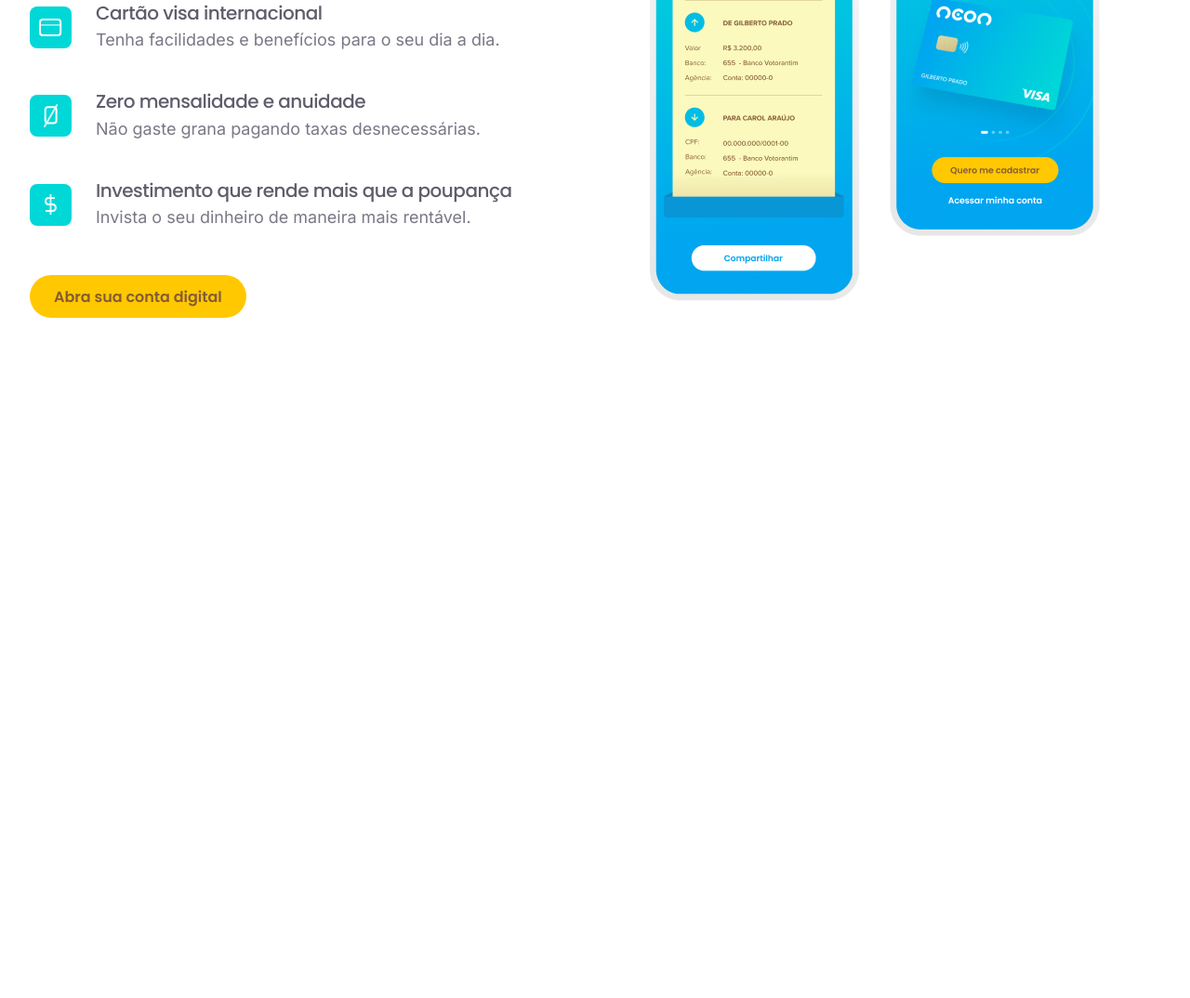
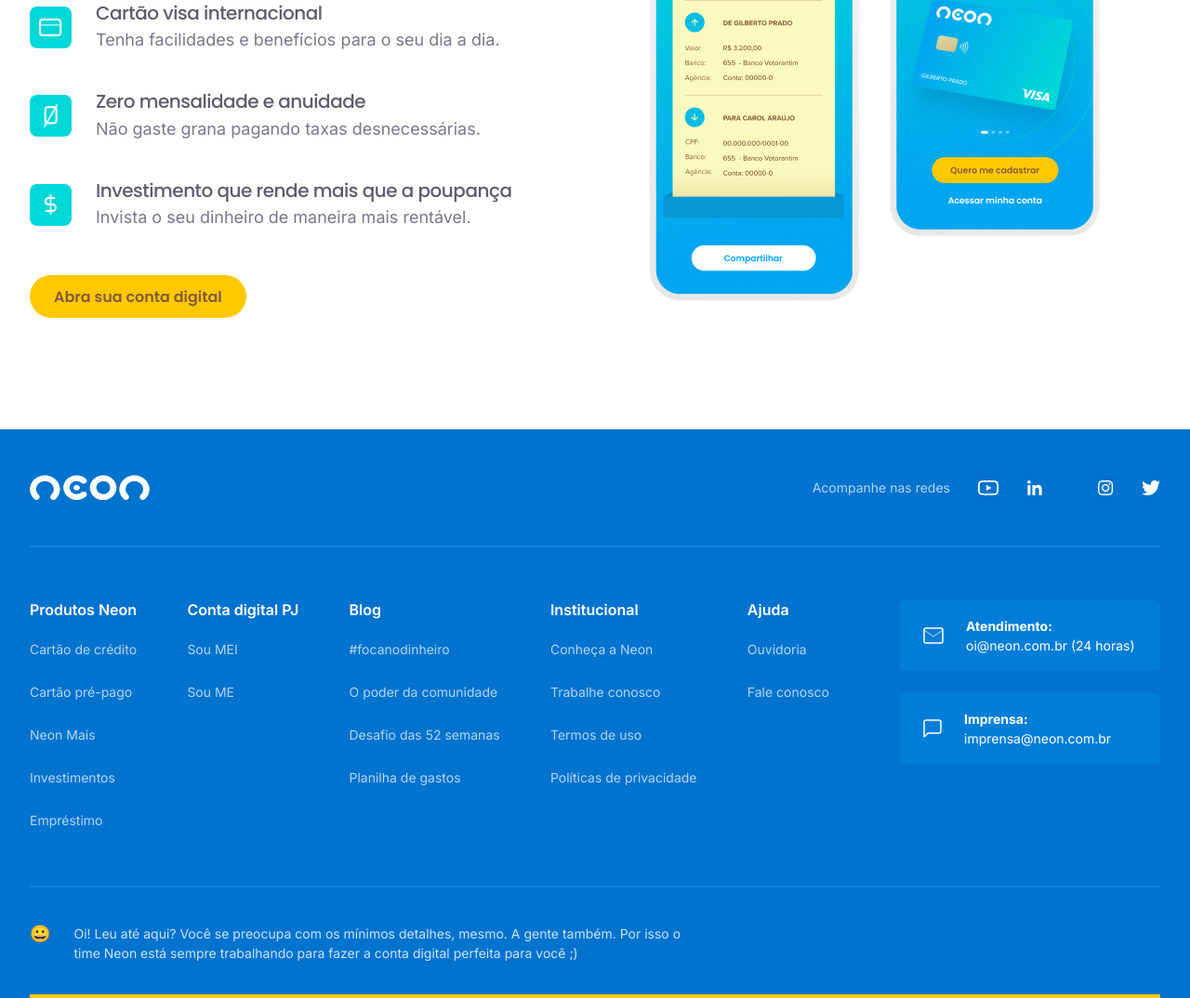
Before and after one commit to charlesalmeiida/neon, a plain HTML site: page index.html in a window 1280 px wide. Shown: the part 2868-3942 px from the top of the page at 93% size. Before the commit the page ends 3330 px from the top, so only its background shows below. Drawn offline with nearby package versions, Linux system fonts and the light colour scheme.

Commit message:
add footer

```diff
--- a/index.html
+++ b/index.html
@@ -347,6 +347,112 @@
         </div>
       </div>
     </section>
+    <footer>
+      <div class="container">
+        <div class="top">
+          <img src="./assets/svg/logo-white.svg" alt="" />
+          <div class="share">
+            <span>Acompanhe nas redes</span>
+            <ul>
+              <li>
+                <a href="#"
+                  ><img src="./assets/svg/icon-youtube.svg" alt=""
+                /></a>
+              </li>
+              <li>
+                <a href="#"
+                  ><img src="./assets/svg/icon-linkedin.svg" alt=""
+                /></a>
+              </li>
+              <li>
+                <a href="#"
+                  ><img src="./assets/svg/icon-facebook.svg" alt=""
+                /></a>
+              </li>
+              <li>
+                <a href="#"
+                  ><img src="./assets/svg/icon-instagram.svg" alt=""
+                /></a>
+              </li>
+              <li>
+                <a href="#"
+                  ><img src="./assets/svg/icon-twitter-footer.svg" alt=""
+                /></a>
+              </li>
+            </ul>
+          </div>
+        </div>
+        <div class="main">
+          <nav>
+            <div class="item">
+              <strong>Produtos Neon</strong>
+              <ul>
+                <li><a href="#">Cartão de crédito</a></li>
+                <li><a href="#">Cartão pré-pago</a></li>
+                <li><a href="#">Neon Mais</a></li>
+                <li><a href="#">Investimentos</a></li>
+                <li><a href="#">Empréstimo</a></li>
+              </ul>
+            </div>
+            <div class="item">
+              <strong>Conta digital PJ</strong>
+              <ul>
+                <li><a href="#">Sou MEI</a></li>
+                <li><a href="#">Sou ME</a></li>
+              </ul>
+            </div>
+            <div class="item">
+              <strong>Blog</strong>
+              <ul>
+                <li><a href="#">#focanodinheiro</a></li>
+                <li><a href="#">O poder da comunidade</a></li>
+                <li><a href="#">Desafio das 52 semanas</a></li>
+                <li><a href="#">Planilha de gastos</a></li>
+              </ul>
+            </div>
+            <div class="item">
+              <strong>Institucional</strong>
+              <ul>
+                <li><a href="#">Conheça a Neon</a></li>
+                <li><a href="#">Trabalhe conosco</a></li>
+                <li><a href="#">Termos de uso</a></li>
+                <li><a href="#">Políticas de privacidade</a></li>
+              </ul>
+            </div>
+            <div class="item">
+              <strong>Ajuda</strong>
+              <ul>
+                <li><a href="#">Ouvidoria</a></li>
+                <li><a href="#">Fale conosco</a></li>
+              </ul>
+            </div>
+          </nav>
+          <div class="btns">
+            <button>
+              <img src="./assets/svg/icon-chat.svg" alt="" />
+              <div class="info">
+                <strong>Atendimento:</strong
+                ><span>oi@neon.com.br (24 horas)</span>
+              </div>
+            </button>
+            <button>
+              <img src="./assets/svg/icon-imprensa.svg" alt="" />
+              <div class="info">
+                <strong>Imprensa:</strong><span>imprensa@neon.com.br</span>
+              </div>
+            </button>
+          </div>
+        </div>
+        <div class="msg">
+          <div class="icon">😀</div>
+          <p>
+            Oi! Leu até aqui? Você se preocupa com os mínimos detalhes, mesmo. A
+            gente também. Por isso o time Neon está sempre trabalhando para
+            fazer a conta digital perfeita para você ;)
+          </p>
+        </div>
+      </div>
+    </footer>
     <script src="https://cdn.jsdelivr.net/npm/swiper@11/swiper-bundle.min.js"></script>
     <script>
       var swiper = new Swiper(".slide-depoimentos", {
--- a/scss/_footer.scss
+++ b/scss/_footer.scss
@@ -0,0 +1,116 @@
+footer {
+  padding-top: 4.9rem;
+  background-color: $brand-blue;
+  .container {
+    .top {
+      @include flex(row, center, space-between);
+      border-bottom: 2px solid rgba(73, 196, 253, 0.2);
+      padding-bottom: 4.8rem;
+      margin-bottom: 5.7rem;
+      .share {
+        display: flex;
+        align-items: center;
+        gap: 3rem;
+        span {
+          color: #fff;
+          font-family: Inter;
+          font-size: 1.4rem;
+          opacity: 0.7;
+          line-height: 125%;
+        }
+        ul {
+          display: flex;
+          align-items: center;
+          gap: 3rem;
+        }
+      }
+    }
+    .main {
+      @include flex(row, flex-start, space-between);
+      border-bottom: 2px solid rgba(73, 196, 253, 0.2);
+      padding-bottom: 6.2rem;
+      nav {
+        @include flex(row, flex-start, space-between);
+        max-width: 86rem;
+        width: 100%;
+        .item {
+          strong {
+            color: #fff;
+            font-style: "Poppins", sans-serif;
+            font-size: 1.6rem;
+            font-weight: 600;
+            line-height: 125%;
+            display: block;
+            margin-bottom: 2.4rem;
+          }
+          ul {
+            li {
+              &:not(:last-child) {
+                margin-bottom: 2.9rem;
+              }
+              a {
+                color: #fff;
+                font-size: 1.4rem;
+                opacity: 0.7;
+              }
+            }
+          }
+        }
+      }
+      .btns {
+        width: 100%;
+        max-width: 28rem;
+        button {
+          border-radius: 0.6rem;
+          background-color: rgb(0 164 240 / 23%);
+          width: 100%;
+          max-width: 28rem;
+          height: 7.6rem;
+          display: flex;
+          align-items: center;
+          padding-left: 2.5rem;
+          &:not(:last-child) {
+            margin-bottom: 2.4rem;
+          }
+          .info {
+            margin-left: 2.4rem;
+            strong {
+              display: block;
+              text-align: left;
+              color: #fff;
+              font-size: 1.4rem;
+              font-weight: 700;
+              line-height: 150%;
+            }
+            span {
+              color: #fff;
+              font-size: 1.4rem;
+              line-height: 150%;
+              font-weight: 400;
+              display: block;
+            }
+          }
+        }
+      }
+    }
+    .msg {
+      display: flex;
+      align-items: flex-start;
+      margin-top: 3.9rem;
+      border-bottom: 4px solid $brand-yellow;
+      padding-bottom: 3.4rem;
+      .icon {
+        font-size: 1.8rem;
+      }
+      p {
+        width: 100%;
+        max-width: 66rem;
+        margin-left: 2.5rem;
+        color: #fff;
+        font-size: 14px;
+        line-height: 150%;
+        opacity: 0.8;
+      }
+    }
+  }
+}
```
Also changed, not shown: css/main.min.css.
